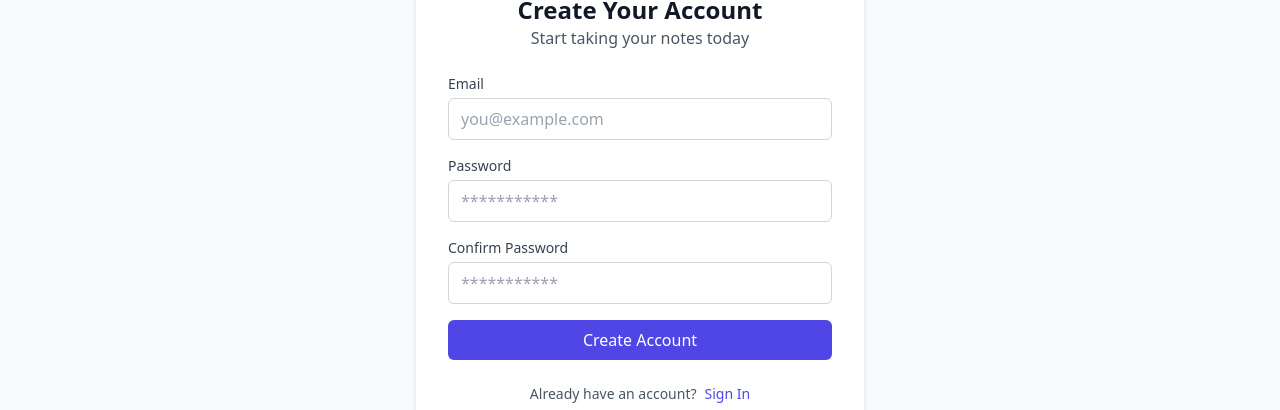
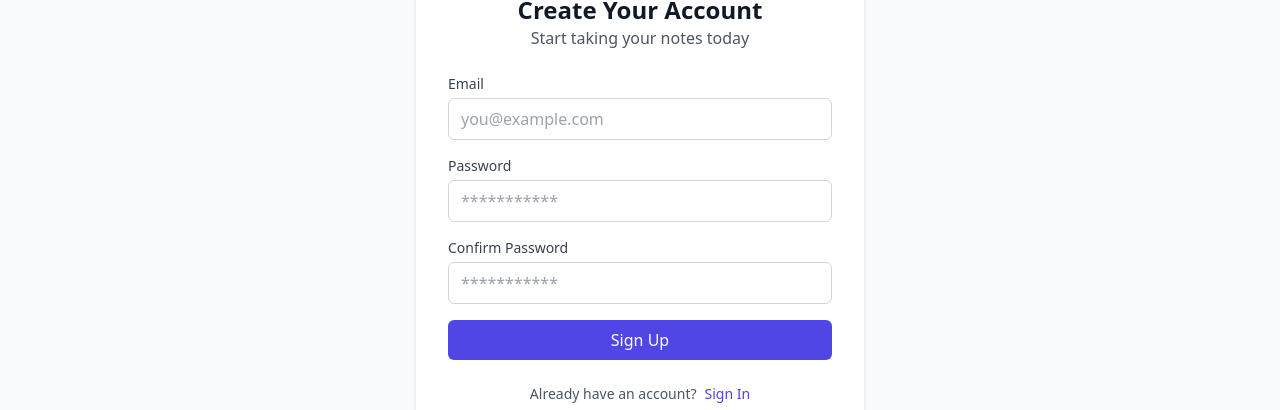
Before and after one commit to thesarpex/Quick-Notes, a React (Vite) app: page /signup in a window 1280 px wide. Shown: the part 198-608 px from the top of the page. Built offline with nearby package versions, Linux system fonts and the light colour scheme; no server answers.

Commit message:
implemented firebase authentication - final

```diff
--- a/src/routes/Login.jsx
+++ b/src/routes/Login.jsx
@@ -1,10 +1,36 @@
 import React, { useState } from 'react';
 import {Notebook} from 'lucide-react';
-import {Link} from 'react-router';
+import {Link, useNavigate} from 'react-router';
+import {useAuth} from '../context/AuthContext';
 
 function Login (){
     const {email, setEmail} = useState();
     const {password, setPassword} = useState();
+    const [loading, setLoading] = useState();
+    const [error, setError] = useState();
+    const {login} = useAuth();
+    const navigate = useNavigate();
+
+    const handleSubmit = async (e) => {
+        e.preventDefault();
+        setError('');
+
+        if(!email || !password){
+            return setError('Please fill in all fields')
+        }
+
+        try {
+            setLoading(true);
+            await login(email,password);
+            navigate('/dashboard');
+        } catch (err){
+            setError('Failed to create account: ' + (err.message || 'Please try again'))
+        } finally {
+            setLoading(false)
+        }
+
+    };
+
     return(
         <div className='max-w-md mx-auto mt-10'>
             <div className='bg-white rounded-lg shadow-md p-8'>
@@ -13,22 +39,30 @@ function Login (){
                     <h2 className='text-2xl font-bold text-gray-900'>Welcome back!</h2>
                     <p className='text-gray-600'>Sign in to access your notes</p>
                     </div>
-                    <form>
+
+                    {
+                        error && (
+                            <div className='bg-red-50 text-red-700 p-3 rounded-md mb-4 text-sm'>{error}{''}</div>
+                        )
+                    }
+
+
+                    <form onSubmit={handleSubmit}>
                         <div className='mb-4'>
                             <label htmlFor='email' className='block text-sm font-medium text-gray-700 mb-1'>
                                 Email
                             </label>
-                            <input id='email' type='email' value={email} className='w-full px-3 py-2 border border-gray-300 rounded-md focus:outline-none focus:ring-2 focus:ring-indigo-500' placeholder='you@example.com' required />
+                            <input id='email' type='email' value={email} onChange = {(e) => setEmail(e.target.value)} className='w-full px-3 py-2 border border-gray-300 rounded-md focus:outline-none focus:ring-2 focus:ring-indigo-500' placeholder='you@example.com' required />
                         </div>
 
                         <div>
                             <label htmlFor='password' className='block text-sm font-medium text-gray-700 mb-1'>
                                 Password
                             </label>
-                            <input id='password' type='password' value={password} className='w-full px-3 py-2 border border-gray-300 rounded-md focus:outline-none focus:ring-2 focus:ring-indigo-500' placeholder='***********' required />
+                            <input id='password' type='password' value={password} onChange = {(e) => setPassword(e.target.value)} className='w-full px-3 py-2 border border-gray-300 rounded-md focus:outline-none focus:ring-2 focus:ring-indigo-500' placeholder='***********' required />
                         </div>
-                        <button className='w-full bg-indigo-600 text-white py-2 rounded-md hover:bg-indigo-700 transition-colors focus:outline-none focus:ring-2 focus:ring-indigo-500 focus:ring-offset-2 disabled:opacity-50 disabled:cursor-not-allowed mt-4' type='submit'>
-                            Sign In
+                        <button className='w-full bg-indigo-600 text-white py-2 rounded-md hover:bg-indigo-700 transition-colors focus:outline-none focus:ring-2 focus:ring-indigo-500 focus:ring-offset-2 disabled:opacity-50 disabled:cursor-not-allowed mt-4' type='submit' disabled={loading}>
+                            {loading ? 'Signing In...' : 'Sign In'}
                         </button>
                     </form>
 
--- a/src/routes/Signup.jsx
+++ b/src/routes/Signup.jsx
@@ -1,45 +1,88 @@
 import React, { useState } from 'react';
 import {Notebook} from 'lucide-react';
-import {Link} from 'react-router';
+import {Link, useNavigate} from 'react-router';
+import { useAuth } from '../context/AuthContext';
 
 function Signup (){
-    const {email, setEmail} = useState();
-    const {password, setPassword} = useState();
-    const {passwordConfirm, setPasswordConfirmed} = useState();
+    const [email, setEmail] = useState();
+    const [password, setPassword] = useState();
+    const [passwordConfirm, setPasswordConfirmed] = useState();
+    const [loading, setLoading] = useState();
+    const [error, setError] = useState();
+    const {signup} = useAuth();
+    const navigate = useNavigate();
+
+    const handleSubmit = async (e) => {
+        e.preventDefault();
+        setError('');
+
+        if(!email || !password || !passwordConfirm){
+            return setError('Please fill in all fields')
+        }
+
+        if(password !== passwordConfirm){
+            return setError('Passwords do not match')
+        }
+
+        if(password.length < 6){
+            return setError('Passwords must be at least 6 characters');
+        }
+
+        try {
+            setLoading(true);
+            await signup(email,password);
+            navigate('/dashboard');
+        } catch (err){
+            setError('Failed to create account: ' + (err.message || 'Please try again'))
+        } finally {
+            setLoading(false)
+        }
+
+    };
+
 
     return(
         <div className='max-w-md mx-auto mt-10'>
             <div className='bg-white rounded-lg shadow-md p-8'>
                 <div className='flex flex-col items-center mb-6'>
                     <Notebook className='h-12 w-12 text-indigo-600 mb-2'/>
-                    <h2 className='text-2xl font-bold text-gray-900'>Create Your Account</h2>
+                    <h2 className='text-2xl font-bold text-gray-900'>
+                        {''}
+                        Create Your Account</h2>
                     <p className='text-gray-600'>Start taking your notes today</p>
                     </div>
-                    <form>
+
+                    {
+                        error && (
+                            <div className='bg-red-50 text-red-700 p-3 rounded-md mb-4 text-sm'>{error}{''}</div>
+                        )
+                    }
+
+                    <form onSubmit={handleSubmit}>
                         <div className='mb-4'>
                             <label htmlFor='email' className='block text-sm font-medium text-gray-700 mb-1'>
                                 Email
                             </label>
-                            <input id='email' type='email' value={email} className='w-full px-3 py-2 border border-gray-300 rounded-md focus:outline-none focus:ring-2 focus:ring-indigo-500' placeholder='you@example.com' required />
+                            <input id='email' type='email' value={email} onChange = {(e) => setEmail(e.target.value)} className='w-full px-3 py-2 border border-gray-300 rounded-md focus:outline-none focus:ring-2 focus:ring-indigo-500' placeholder='you@example.com' required />
                         </div>
 
                         <div>
                             <label htmlFor='password' className='block text-sm font-medium text-gray-700 mb-1'>
                                 Password
                             </label>
-                            <input id='password' type='password' value={password} className='w-full px-3 py-2 border border-gray-300 rounded-md focus:outline-none focus:ring-2 focus:ring-indigo-500' placeholder='***********' required />
+                            <input id='password' type='password' value={password} onChange = {(e) => setPassword(e.target.value)} className='w-full px-3 py-2 border border-gray-300 rounded-md focus:outline-none focus:ring-2 focus:ring-indigo-500' placeholder='***********' required />
 
                             <div className='mt-4'>
                             <label htmlFor='password-confirm' className='block text-sm font-medium text-gray-700 mb-1'>
                                 Confirm Password
                             </label>
 
-                            <input id='password-confirm' type='password' value={passwordConfirm} className='w-full px-3 py-2 border border-gray-300 rounded-md focus:outline-none focus:ring-2 focus:ring-indigo-500' placeholder='***********' required />
+                            <input id='password-confirm' type='password' value={passwordConfirm} onChange = {(e) => setPasswordConfirmed(e.target.value)} className='w-full px-3 py-2 border border-gray-300 rounded-md focus:outline-none focus:ring-2 focus:ring-indigo-500' placeholder='***********' required />
                             </div>
 
                         </div>
-                        <button className='w-full bg-indigo-600 text-white py-2 rounded-md hover:bg-indigo-700 transition-colors focus:outline-none focus:ring-2 focus:ring-indigo-500 focus:ring-offset-2 disabled:opacity-50 disabled:cursor-not-allowed mt-4' type='submit'>
-                            Create Account
+                        <button className='w-full bg-indigo-600 text-white py-2 rounded-md hover:bg-indigo-700 transition-colors focus:outline-none focus:ring-2 focus:ring-indigo-500 focus:ring-offset-2 disabled:opacity-50 disabled:cursor-not-allowed mt-4' type='submit' disabled={loading}>
+                            {loading ? 'Creating Account...' : 'Sign Up'}
                         </button>
                     </form>
 
```
